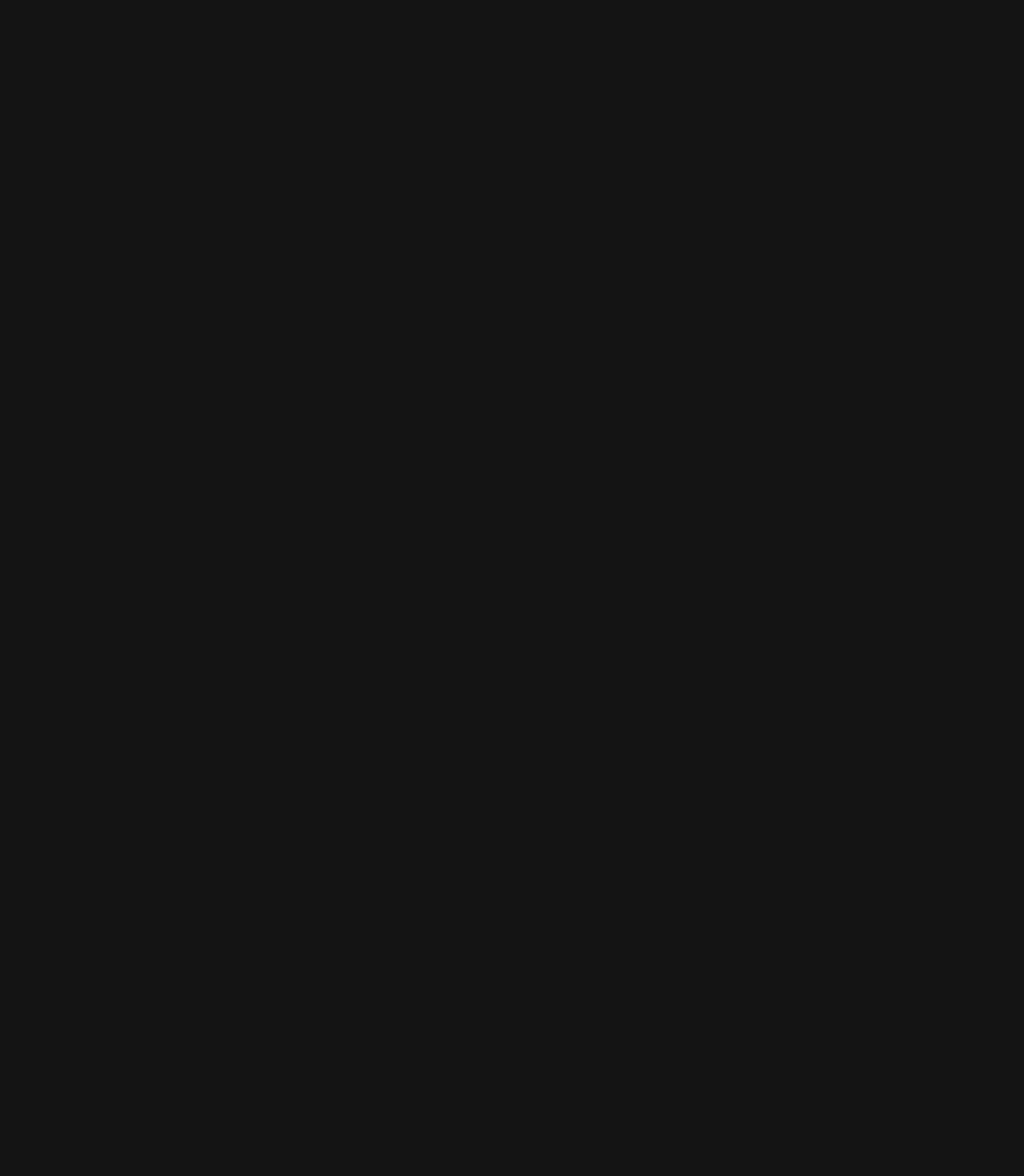
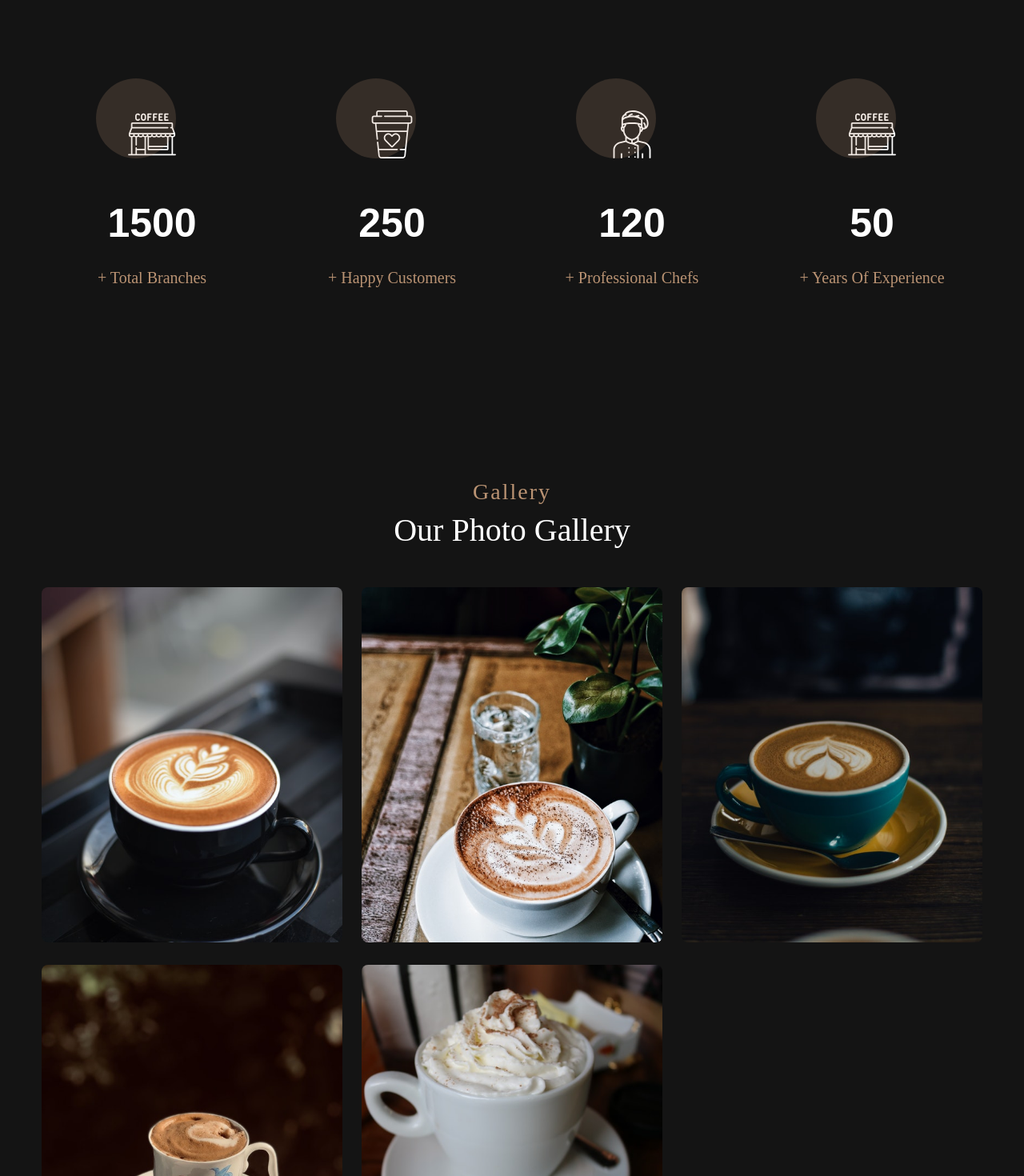
Before and after one commit to ethicswalacoder/Coffee-Shop-Website, a React (Vite) app: page / in a window 1280 px wide. Shown: the part 4000-5470 px from the top of the page at 80% size. Before the commit the page ends 3998 px from the top, so only its background shows below. Built offline with nearby package versions, Linux system fonts and the light colour scheme.

Commit message:
gallery section is completed

```diff
--- a/src/App.jsx
+++ b/src/App.jsx
@@ -3,9 +3,11 @@
 import About from './components/about/About';
 import Choose from './components/choose/Choose';
 import Features from './components/features/Features';
+import Gallery from './components/gallery/Gallery';
 import Header from './components/header/Header';
 import Home from './components/home/Home';
 import Menu from './components/menu/Menu';
+import Stats from './components/stats/Stats';
 
 function App() {
 
@@ -18,6 +20,8 @@
     <Features/>
     <Menu/>
     <Choose/>
+    <Stats/>
+    <Gallery/>
     </>
   )
 }
--- /dev/null
+++ b/src/components/gallery/Gallery.jsx
@@ -0,0 +1,31 @@
+import React from 'react';
+import {gallery} from "../../Data";
+import {BsPlusLg} from 'react-icons/bs';
+import "./gallery.css";
+
+const Gallery = () => {
+  return (
+    <section className="gallery section" id='gallery'>
+        <h2 className="section__title" data-title='Gallery'>
+            Our Photo Gallery
+        </h2>
+        <div className="gallery__grid container grid">
+            {
+                gallery.map(({img, title}, index)=> {
+                    return(
+                        <div className="gallery__item" key={index}>
+                                    <img src={img} alt="" className="gallery__img" />
+                                    <a href="/" className="gallery__icon">
+                                        <BsPlusLg/>
+                                    </a>
+                                    <h3 className="gallery__title"> {title}</h3>
+                        </div>
+                    )
+                })
+            }
+        </div>
+    </section>
+  )
+}
+
+export default Gallery
--- /dev/null
+++ b/src/components/gallery/gallery.css
@@ -0,0 +1,71 @@
+.gallery__grid {
+    grid-template-columns: repeat(3, 1fr);
+}
+.gallery__item {
+    position: relative;
+}
+
+.gallery__item::before {
+    content: '';
+    position: absolute;
+    inset: 0.5rem;
+    background-color: var(--first-color);
+    border-radius: var(--radius);
+    transform: scaleY(0);
+    opacity: 0;
+    transition: 0.4s var(--transition);
+}
+.gallery__img,
+.gallery__title {
+    border-radius: var(--radius);
+}
+
+.gallery__icon,
+.gallery__title {
+    position: absolute;
+    font-size: var(--largest-font-size);
+    opacity: 0;
+}
+
+.gallery__icon {
+    top: 50%;
+    left: 50%;
+    transform: translate(-50%, -50%);
+    background-color: var(--title-color);
+    color: var(--first-color);
+    width: 50px;
+    height: 50px;
+    border-radius: 50%;
+    display: grid;
+    place-items: center;
+    margin-top: 3rem;
+    transition: 0.3s var(--transition);
+    transition-delay: 0.3s;
+}
+.gallery__title {
+    bottom: 0;
+    inset-inline: 1.75rem;
+    background-color: var(--container-color);
+    text-align: center;
+    padding-block: 1.25rem;
+    transition: 0.5s var(--transition);
+}
+
+/* ----------- hover effect ----------- */
+
+.gallery__item:hover::before {
+    transform: scaleY(1);
+    opacity: 0.7;
+
+}
+.gallery__item:hover .gallery__icon,
+.gallery__item:hover .gallery__title {
+    opacity: 1;
+}
+
+.gallery__item:hover .gallery__icon {
+    margin-top: 0;
+}
+.gallery__item:hover .gallery__title {
+    bottom: 1.75rem;
+}
--- /dev/null
+++ b/src/components/stats/Stats.jsx
@@ -0,0 +1,53 @@
+import React from 'react';
+import coffeeShop from "../../assets/images/coffee-shop.svg";
+import experience from "../../assets/images/experience.svg";
+import coffeeCup from "../../assets/images/coffee-cup.svg";
+import chef from "../../assets/images/chef.svg";
+import "./stats.css";
+
+const Stats = () => {
+  return (
+   <section className="status section">
+    <div className="stats__grid container grid">
+        <div className="stats__item">
+            <div className="stats__img-wrapper">
+                <img src={coffeeShop} alt="" className="stats__img" />
+            </div>
+            <div>
+                <p className="stats__no">1500</p>
+                <h3 className="stats__title"> + Total Branches</h3>
+            </div>
+        </div>
+        <div className="stats__item">
+            <div className="stats__img-wrapper">
+                <img src={coffeeCup} alt="" className="stats__img" />
+            </div>
+            <div>
+                <p className="stats__no">250</p>
+                <h3 className="stats__title"> + Happy Customers</h3>
+            </div>
+        </div>
+        <div className="stats__item">
+            <div className="stats__img-wrapper">
+                <img src={chef} alt="" className="stats__img" />
+            </div>
+            <div>
+                <p className="stats__no">120</p>
+                <h3 className="stats__title"> + Professional Chefs</h3>
+            </div>
+        </div>
+        <div className="stats__item">
+            <div className="stats__img-wrapper">
+                <img src={coffeeShop} alt="" className="stats__img" />
+            </div>
+            <div>
+                <p className="stats__no">50</p>
+                <h3 className="stats__title">+ Years Of Experience</h3>
+            </div>
+        </div>
+    </div>
+   </section>
+  )
+}
+
+export default Stats
--- /dev/null
+++ b/src/components/stats/stats.css
@@ -0,0 +1,52 @@
+.stats {
+    background: var(--container-color);
+}
+.stats__grid {
+    grid-template-columns: repeat(4, 1fr);
+}
+
+.stats__item {
+    text-align: center;
+}
+.stats__img-wrapper {
+    width: 100px;
+    height: 100px;
+
+    display: grid;
+    place-items: center;
+    margin-inline: auto;
+    position: relative;
+}
+.stats__img-wrapper::before {
+    content: '';
+    position: absolute;
+    left: -1.25rem;
+    top: -1.25rem;
+    width: 100%;
+    height: 100%;
+    border-radius: 50%;
+    background-color: var(--first-color);
+    opacity: 0.2;
+    transition: 0.5s var(--transition);
+}
+
+.stats__img {
+    width: 60px;
+}
+.stats__no {
+    color: var(--title-color);
+    font-size: var(--bigger-font-size);
+    font-weight: var(--weight-600);
+    margin-block: 1rem 0.75rem;
+}
+.stats__title {
+    color: var(--first-color);
+    font-size: var(--larger-font-size);
+}
+
+/* --------- hover effect ---------- */
+
+.stats__item:hover .stats__img-wrapper::before {
+    left: 0;
+    top: 0;
+}
```
